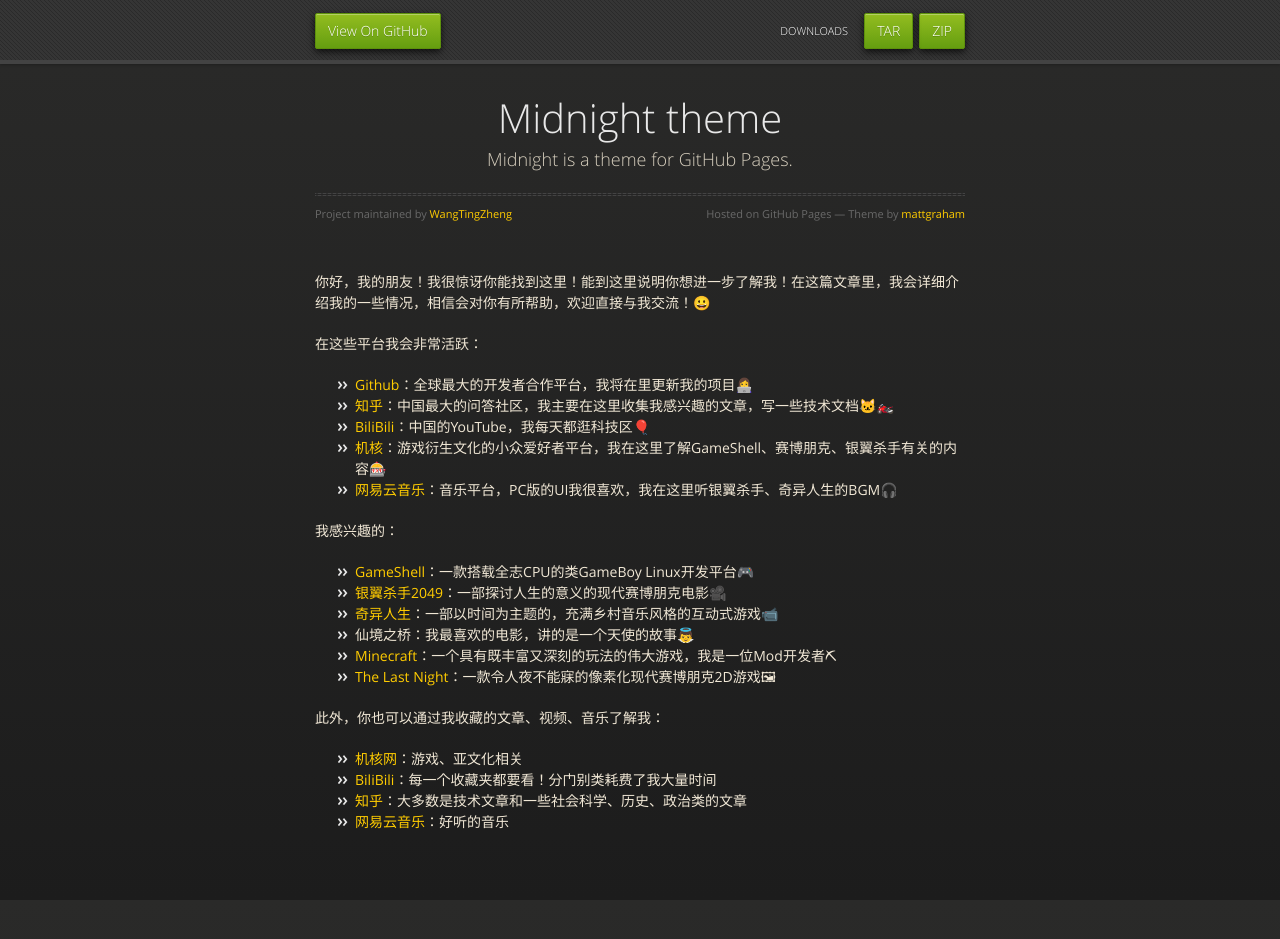
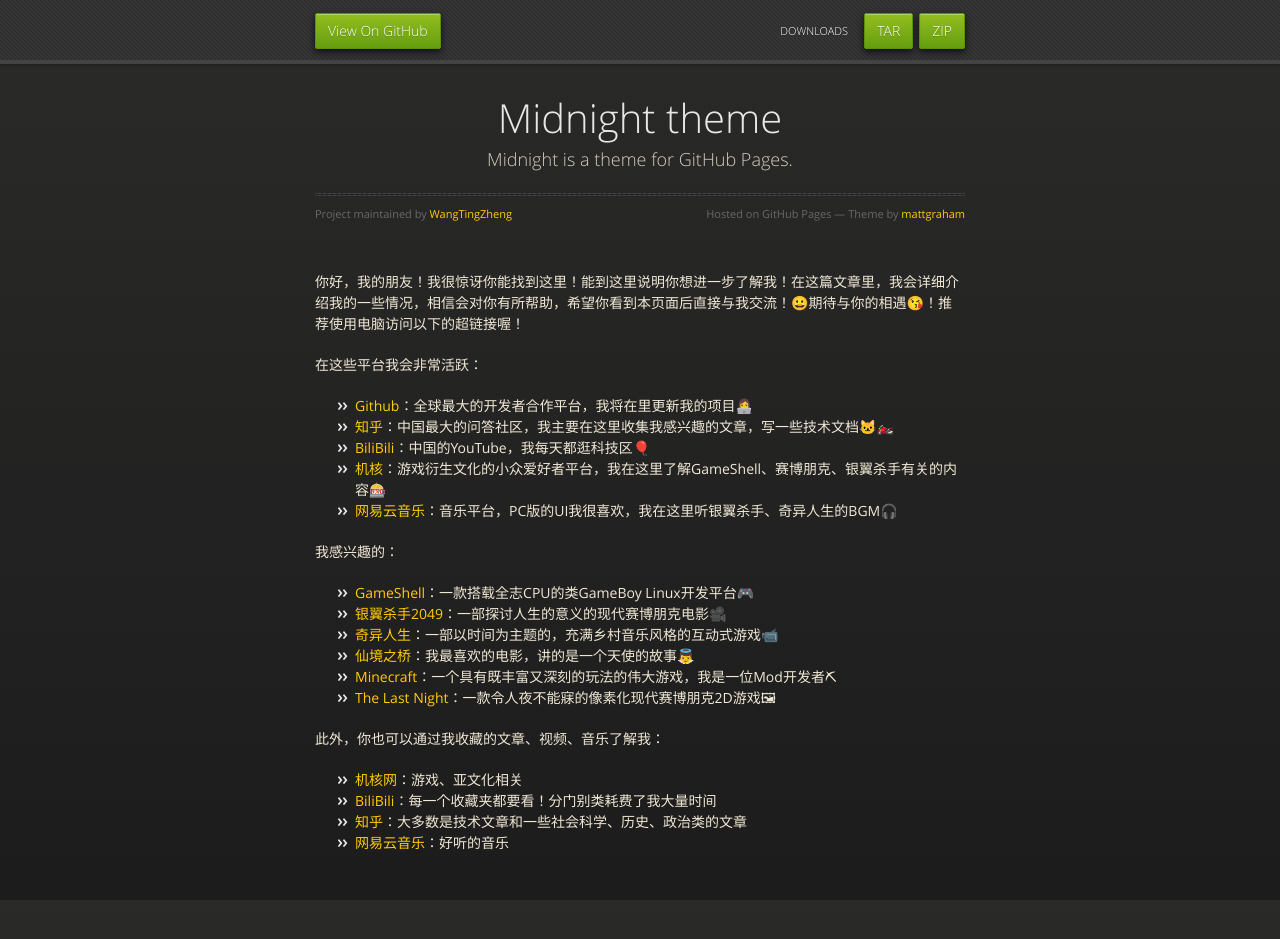
Before and after one commit to WangTingZheng/WangTingZheng.github.io, a Jekyll site: the page built from index.md, in a window 1280 px wide and 963 px high. Shown: the top 939 px of the window. Built offline with Jekyll 4.4.1, drawn with Linux system fonts in a browser that asks for light colours; our own code applies the rules of GitHub Pages for plain Markdown files.

Commit message:
fix link

```diff
--- a/index.md
+++ b/index.md
@@ -1,4 +1,4 @@
-你好，我的朋友！我很惊讶你能找到这里！能到这里说明你想进一步了解我！在这篇文章里，我会详细介绍我的一些情况，相信会对你有所帮助，欢迎直接与我交流！😀
+你好，我的朋友！我很惊讶你能找到这里！能到这里说明你想进一步了解我！在这篇文章里，我会详细介绍我的一些情况，相信会对你有所帮助，希望你看到本页面后直接与我交流！😀期待与你的相遇😘！推荐使用电脑访问以下的超链接喔！
 
 在这些平台我会非常活跃：
 
@@ -13,7 +13,7 @@
 - [GameShell](https://www.bilibili.com/video/av62745935)：一款搭载全志CPU的类GameBoy Linux开发平台🎮
 - [银翼杀手2049](https://www.bilibili.com/video/av65534879)：一部探讨人生的意义的现代赛博朋克电影🎥
 - [奇异人生](https://www.bilibili.com/video/av12161908)：一部以时间为主题的，充满乡村音乐风格的互动式游戏📹
-- 仙境之桥：我最喜欢的电影，讲的是一个天使的故事👼
+- [仙境之桥](https://www.zhihu.com/question/29518692/answer/142040496)：我最喜欢的电影，讲的是一个天使的故事👼
 - [Minecraft](https://space.bilibili.com/11787292/favlist?fid=139833692)：一个具有既丰富又深刻的玩法的伟大游戏，我是一位Mod开发者⛏
 - [The Last  Night](https://www.bilibili.com/video/av15628237)：一款令人夜不能寐的像素化现代赛博朋克2D游戏🖼
 
```
